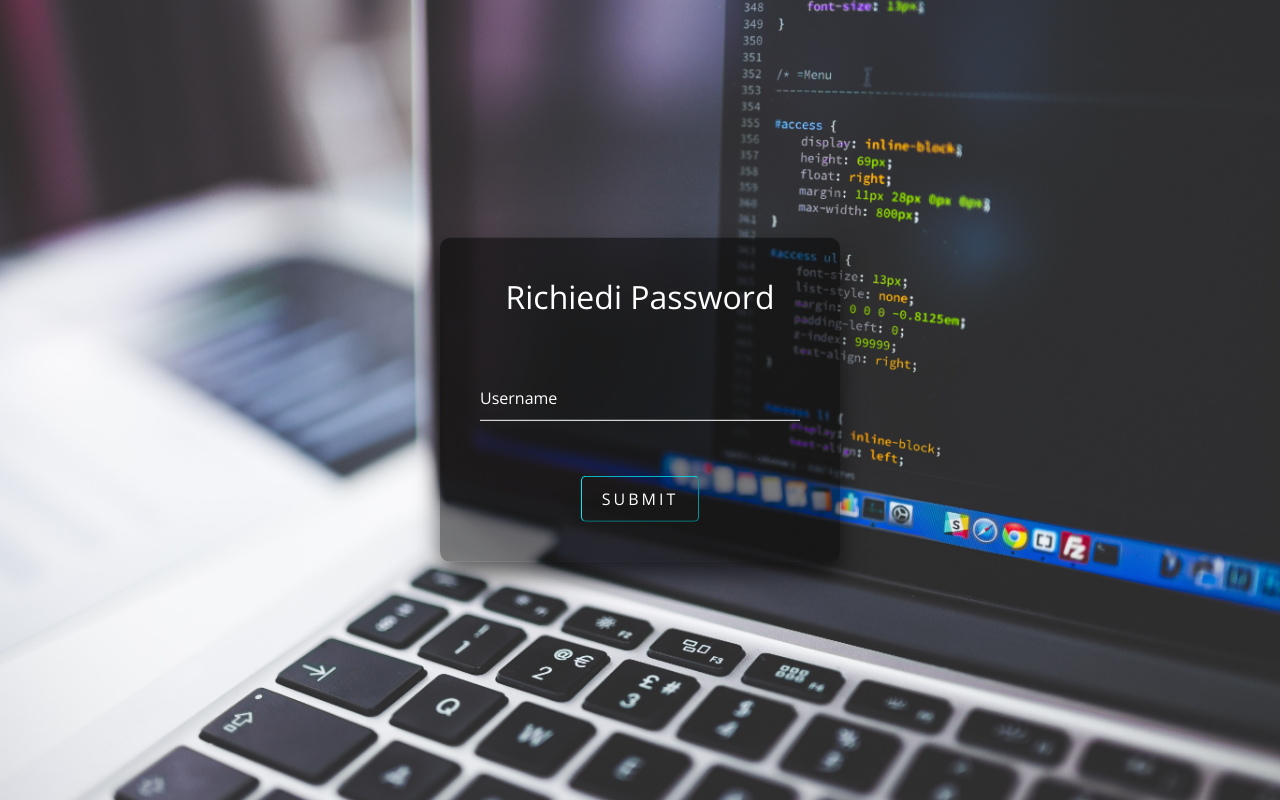
After one commit to includej/ProjectLtw, a PHP site: page /login/dimenticata.html in a window 1280 px wide. The commit adds this page. Run offline with PHP 8.4, Linux system fonts and the light colour scheme; some libraries are stand-ins or nearby versions.

Commit message:
v1.0.3
Aggiunta pagina password dimenticate e
relativo codice js per validare mail. Aggiunto nella pagine del login il link a password dimenticata.

```diff
--- /dev/null
+++ b/login/dimenticata.html
@@ -0,0 +1,35 @@
+<!DOCTYPE html>
+<html lang="en">
+<head>
+    <meta charset="UTF-8">
+    <meta name="viewport" content="width=device-width, initial-scale=1.0">
+    <link rel="stylesheet" href="login.css" type="text/css">
+        <link rel="stylesheet" href="../css/bootstrap.min.css" type="text/css">
+        <link href="https://fonts.googleapis.com/css?family=Open+Sans:300,400" rel="stylesheet" />
+        <link href="../fontawesome/css/all.min.css" rel="stylesheet" />
+        <link href="../css/templatemo-diagoona.css" rel="stylesheet" />
+        <script src="../js/templatemo-script.js"></script>
+        <script src="http://ajax.googleapis.com/ajax/libs/jquery/1.3.2/jquery.min.js"></script>
+        <script type="text/javascript" lang="javascript" src="login.js"></script>
+        <title>Richiedi Password</title>
+
+</head>
+<body>
+    <div class="login-box">
+            <h2>Richiedi Password</h2>
+            <form method="POST" name="dimenticata" action="" id="dimenticata" onsubmit="">
+              <div class="user-box">
+                <input type="text" name="utente" required>
+                <label>Username</label>
+              </div>
+              <div class="error-mail">
+                Formato mail sbagliato!
+              </div>
+
+              <div  class="submit-btn">
+                <input type="submit" >
+              </div>
+            </form>
+          </div>
+</body>
+</html>
--- a/login/login.css
+++ b/login/login.css
@@ -32,6 +32,7 @@ body {
 .login-box h2 {  /* login */
   margin: 0 0 30px;  /* margine inferiore 30px */
   padding: 0;
+  margin-bottom: 60px;
   color: #fff;
   text-align: center;
 }
@@ -106,8 +107,19 @@ body {
 
 .login-box .error-login{
   color: #03e9f4;
+  display: none;
 }
 
+.dimenticata a{
+  color: #03e9f4;
+  font-size: 16px;
+}
+
+.error-mail {   /*errore formato mail sbagliato (password dimenticata)*/
+  display: none;
+  color: #03e9f4;
+  font-size: 16px;
+}
 
 /* .login-box form a {    /*submit
   position: relative;
--- a/login/login.js
+++ b/login/login.js
@@ -27,8 +27,15 @@ $(document).ready(function(){
   });
   $("#login").submit(function() {   //event onSubmit form #login
     if (!check()){
-      document.getElementById("error").style.display = "inline";
+        $(".error-login").css("display","inline");
         return false;
     };
   });
+  $("#dimenticata").submit(() => {
+      if (/^\w+([\.-]?\w+)*@\w+([\.-]?\w+)*(\.\w{2,3})+$/.test("#dimenticata")){   //event onSubmit form #dimenticata
+         return true;
+      };
+        $(".error-mail").css("display","inline");
+         return false;
+  });
 });
```
Also changed, not shown: login/login.html (+5 -2 lines).
